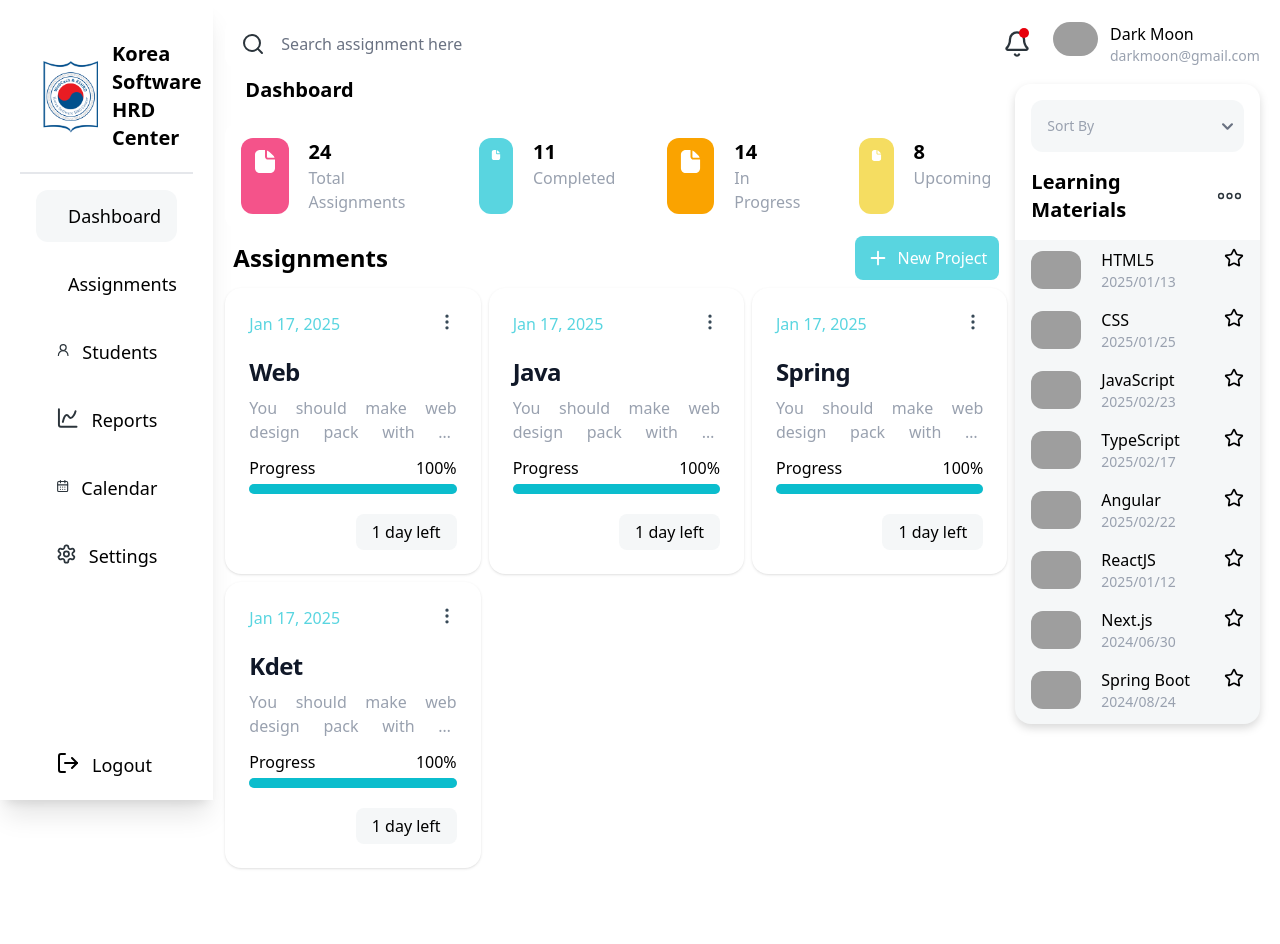
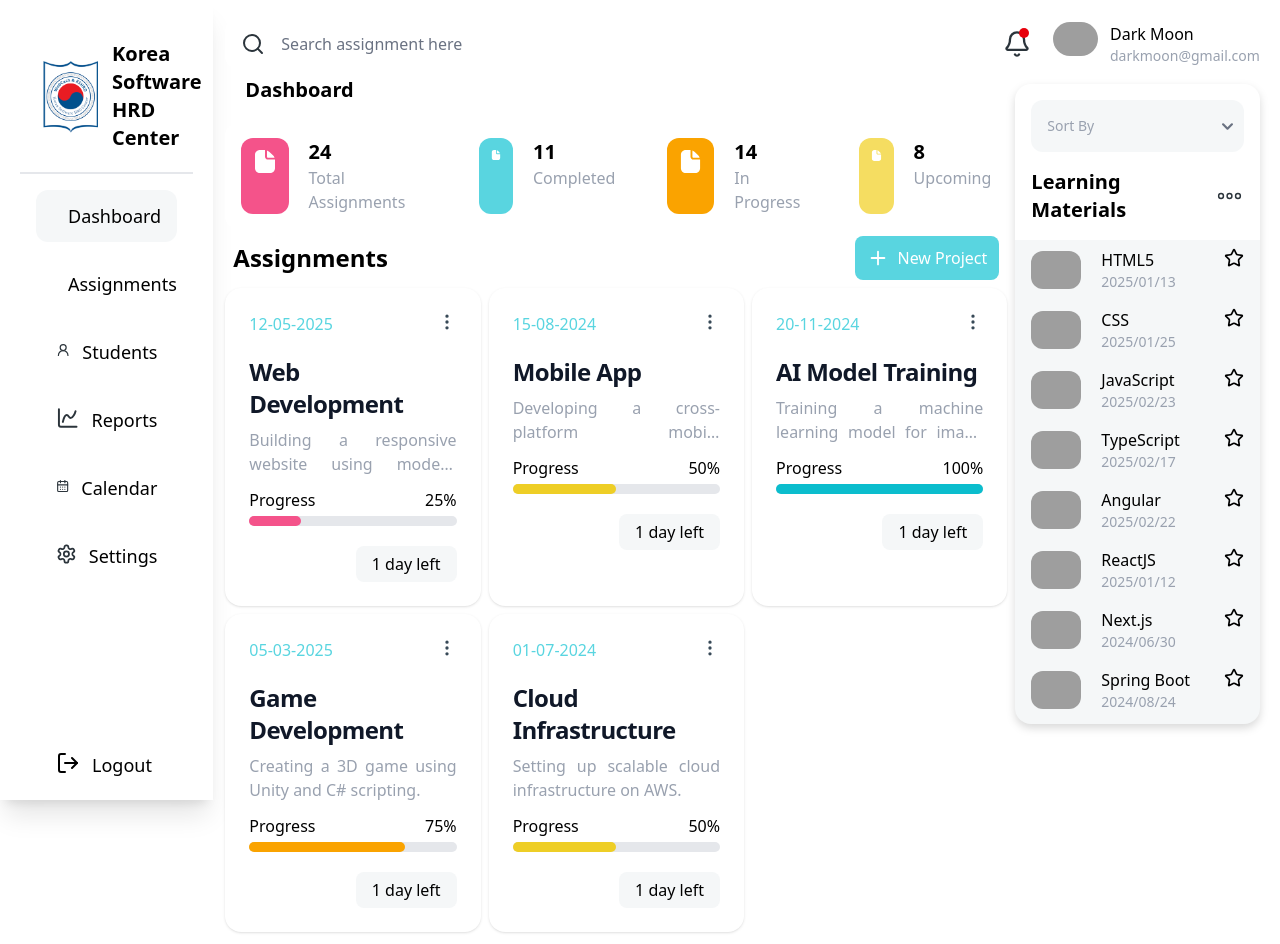
Before and after one commit to Nyfong/04_NY_FONG_BTB_Web_Homework004, a React (Vite) app: page / in a window 1280 px wide. Before the commit the page ends 880 px from the top, so only its background shows below. Built offline with nearby package versions, Linux system fonts and the light colour scheme; grey boxes are pictures that could not be loaded.

Commit message:
card  mock data - commit

```diff
--- a/src/components/CardComponent.jsx
+++ b/src/components/CardComponent.jsx
@@ -2,26 +2,57 @@ import { EllipsisVertical } from "lucide-react";
 import React from "react";
 
 export default function CardComponent({ percentage }) {
-  const widthAndBackground =
-    percentage == 25
-      ? "w-[25%] bg-custom-pink rounded-full  h-2.5 absolute top-0 "
-      : percentage == 50
-      ? "w-[50%] bg-custom-yellow-500 rounded-full  h-2.5 absolute top-0"
-      : percentage == 75
-      ? "w-[75%] bg-custom-carrot rounded-full  h-2.5 absolute top-0"
-      : percentage == 100
-      ? "w-[100%] bg-custom-sky-blue-500 rounded-full  h-2.5 absolute top-0"
-      : "";
-  const data = ["web", "java", "spring", "kdet"];
-
-  const dataSet = [25, 50, 100, 75];
-  console.log(dataSet.map((el) => typeof el));
-
+  const percentageMethod = (percentParams) => {
+    const percent =
+      percentParams == 25
+        ? "w-[25%] bg-custom-pink rounded-full  h-2.5 absolute top-0 "
+        : percentParams == 50
+        ? "w-[50%] bg-custom-yellow-500 rounded-full  h-2.5 absolute top-0"
+        : percentParams == 75
+        ? "w-[75%] bg-custom-carrot rounded-full  h-2.5 absolute top-0"
+        : percentParams == 100
+        ? "w-[100%] bg-custom-sky-blue-500 rounded-full  h-2.5 absolute top-0"
+        : "";
+    return percent;
+  };
+  //mockup
+  const setOfData = [
+    {
+      title: "Web Development",
+      date: "12-05-2025",
+      progress: 25,
+      desc: "Building a responsive website using modern frameworks.",
+    },
+    {
+      title: "Mobile App",
+      date: "15-08-2024",
+      progress: 50,
+      desc: "Developing a cross-platform mobile application with React Native.",
+    },
+    {
+      title: "AI Model Training",
+      date: "20-11-2024",
+      progress: 100,
+      desc: "Training a machine learning model for image classification.",
+    },
+    {
+      title: "Game Development",
+      date: "05-03-2025",
+      progress: 75,
+      desc: "Creating a 3D game using Unity and C# scripting.",
+    },
+    {
+      title: "Cloud Infrastructure",
+      date: "01-07-2024",
+      progress: 50,
+      desc: "Setting up scalable cloud infrastructure on AWS.",
+    },
+  ];
   return (
     <div className="grid grid-cols-3 gap-2">
-      {data.length === 0
+      {setOfData.length === 0
         ? "empty"
-        : data.map((el, i) => (
+        : setOfData.map((el, i) => (
             <>
               <div
                 key={i}
@@ -30,35 +61,28 @@ export default function CardComponent({ percentage }) {
                 <div className="flex justify-between mb-5">
                   {/* date */}
                   <p className={`text-custom-sky-blue font-medium`}>
-                    Jan 17, 2025
+                    {el.date ?? "Jan 17, 2025"}
                   </p>
                   <EllipsisVertical size={20} color="#374957" />
                 </div>
 
                 <h5 className="capitalize mb-2 text-2xl font-semibold tracking-tight text-gray-900 dark:text-white">
-                  {el ?? "web design"}
+                  {el.title ?? "web design"}
                 </h5>
                 <p className="line-clamp-2 mb-3 font-normal text-justify text-gray-400 dark:text-gray-400">
-                  You should make web design pack with 30 different pose and
-                  with other component on the internet as well.
+                  {el.desc ??
+                    "You should make web design pack with 30 different pose and with other component on the internet as well."}
                 </p>
 
                 {/* progress bar */}
                 <div className="w-full flex justify-between font-medium mb-1">
                   <p>Progress</p>
-                  <p>{`${percentage}%` ?? "100%"}</p>
+                  <p>{`${el.progress}%` ?? "100%"}</p>
                 </div>
                 <div className="relative mb-5 w-full bg-gray-200 rounded-full h-2.5 dark:bg-gray-700">
-                  <div className={widthAndBackground} title="25%"></div>
-
                   <div
-                    className="hidden border-l-4 rounded-full bg-custom-yellow-500 border-l-custom-yellow-500 h-2.5 absolute top-0 w-[50%]"
-                    title="50%"
-                  ></div>
-
-                  <div
-                    className="hidden border-l-4 rounded-full bg-custom-carrot border-l-custom-carrot h-2.5 absolute top-0 w-[75%]"
-                    title="75%"
+                    className={percentageMethod(el.progress)}
+                    title={el.progress}
                   ></div>
                 </div>
 
```
